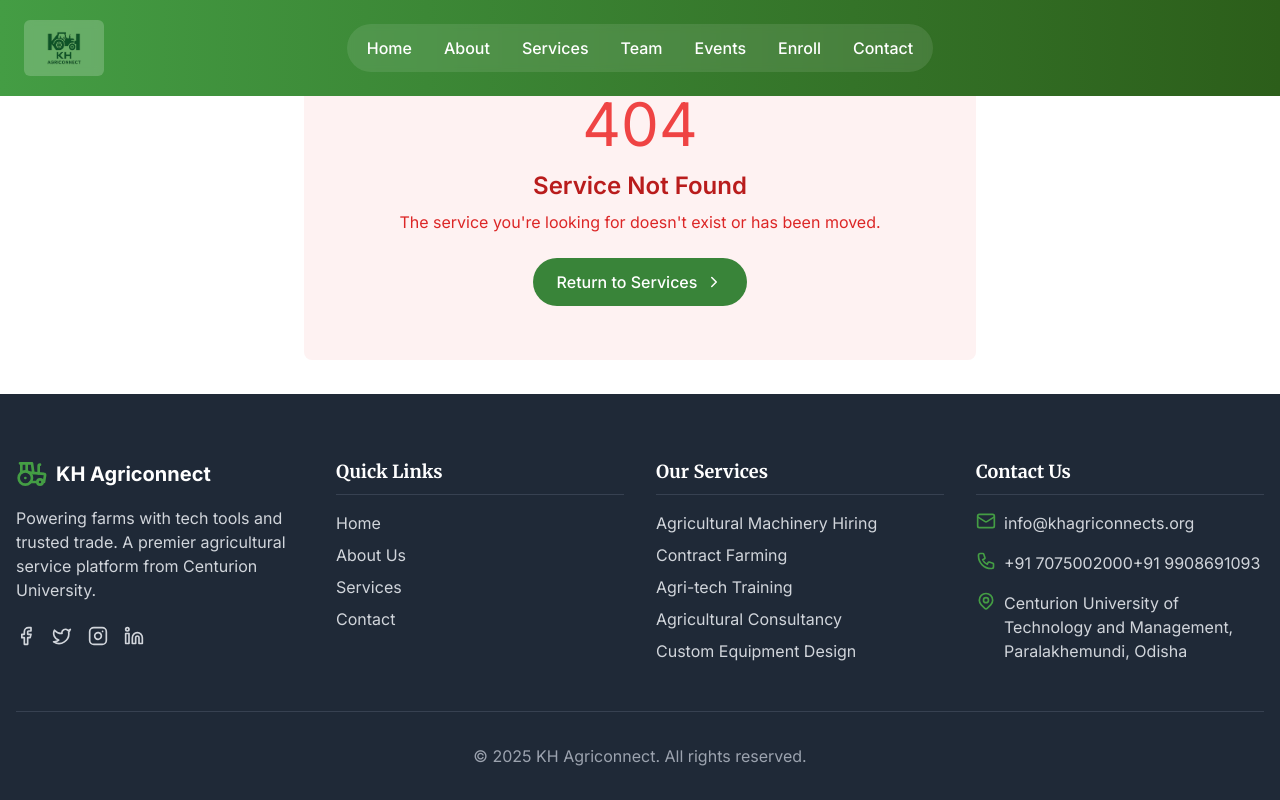
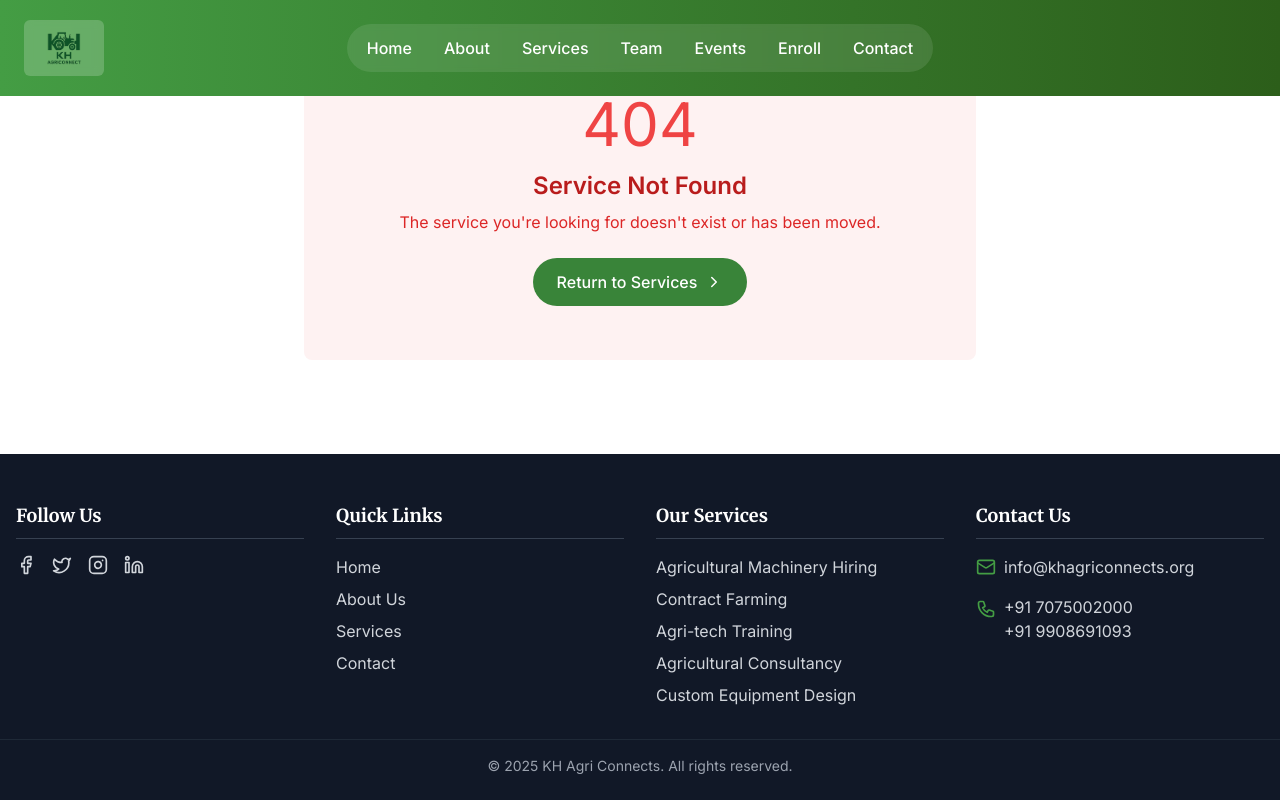
Before and after one commit to 10sandeep/KH-Agriconnects, a React (Vite) app: page /service in a window 1280 px wide. Built offline with nearby package versions, Linux system fonts and the light colour scheme.

Commit message:
Refactor Footer component for improved structure

```diff
--- a/src/components/Footer.tsx
+++ b/src/components/Footer.tsx
@@ -1,113 +1,157 @@
-import React from 'react';
-import { Tractor, Facebook, Twitter, Instagram, Linkedin, Mail } from 'lucide-react';
+import React from "react";
+import { Facebook, Twitter, Instagram, Linkedin, Mail } from "lucide-react";
 
-const Footer: React.FC = () => {
-  const currentYear = new Date().getFullYear();
+const Footer = () => {
+  return (
+    <footer className="bg-gray-900 text-white pt-12 pb-6">
+      <div className="max-w-7xl mx-auto px-4 grid md:grid-cols-4 gap-8">
 
-  return (
-    <footer className="bg-gray-800 text-white">
-      <div className="container mx-auto px-4 pt-16 pb-8">
-        <div className="grid grid-cols-1 md:grid-cols-2 lg:grid-cols-4 gap-8 mb-12">
+        {/* Social Section */}
         <div>
-            <div className="flex items-center space-x-2 mb-4">
-              <Tractor size={32} className="text-green-500" />
-              <span className="text-xl font-bold">KH Agriconnect</span>
-            </div>
-            <p className="text-gray-300 mb-6">
-              Powering farms with tech tools and trusted trade. A premier agricultural service platform from Centurion University.
-            </p>
+          <h3 className="text-lg font-bold mb-4 border-b border-gray-700 pb-2">
+            Follow Us
+          </h3>
+
           <div className="flex space-x-4">
             <a href="#" className="text-gray-300 hover:text-white transition-colors">
               <Facebook size={20} />
             </a>
+
             <a href="#" className="text-gray-300 hover:text-white transition-colors">
               <Twitter size={20} />
             </a>
+
             <a href="#" className="text-gray-300 hover:text-white transition-colors">
               <Instagram size={20} />
             </a>
+
             <a href="#" className="text-gray-300 hover:text-white transition-colors">
               <Linkedin size={20} />
             </a>
           </div>
         </div>
 
+        {/* Quick Links */}
         <div>
-            <h3 className="text-lg font-bold mb-4 border-b border-gray-700 pb-2">Quick Links</h3>
+          <h3 className="text-lg font-bold mb-4 border-b border-gray-700 pb-2">
+            Quick Links
+          </h3>
+
           <ul className="space-y-2">
             <li>
-                <a href="#home" className="text-gray-300 hover:text-white transition-colors">Home</a>
+              <a href="#home" className="text-gray-300 hover:text-white transition-colors">
+                Home
+              </a>
             </li>
+
             <li>
-                <a href="#about" className="text-gray-300 hover:text-white transition-colors">About Us</a>
+              <a href="#about" className="text-gray-300 hover:text-white transition-colors">
+                About Us
+              </a>
             </li>
+
             <li>
-                <a href="#services" className="text-gray-300 hover:text-white transition-colors">Services</a>
+              <a href="#services" className="text-gray-300 hover:text-white transition-colors">
+                Services
+              </a>
             </li>
-              {/* <li>
-                <a href="#testimonials" className="text-gray-300 hover:text-white transition-colors">Success Stories</a>
-              </li> */}
+
             <li>
-                <a href="#contact" className="text-gray-300 hover:text-white transition-colors">Contact</a>
+              <a href="#contact" className="text-gray-300 hover:text-white transition-colors">
+                Contact
+              </a>
             </li>
           </ul>
         </div>
 
+        {/* Services */}
         <div>
-            <h3 className="text-lg font-bold mb-4 border-b border-gray-700 pb-2">Our Services</h3>
+          <h3 className="text-lg font-bold mb-4 border-b border-gray-700 pb-2">
+            Our Services
+          </h3>
+
           <ul className="space-y-2">
             <li>
-                <a href="#services" className="text-gray-300 hover:text-white transition-colors">Agricultural Machinery Hiring</a>
+              <a href="#services" className="text-gray-300 hover:text-white transition-colors">
+                Agricultural Machinery Hiring
+              </a>
             </li>
+
             <li>
-                <a href="#services" className="text-gray-300 hover:text-white transition-colors">Contract Farming</a>
+              <a href="#services" className="text-gray-300 hover:text-white transition-colors">
+                Contract Farming
+              </a>
             </li>
+
             <li>
-                <a href="#services" className="text-gray-300 hover:text-white transition-colors">Agri-tech Training</a>
+              <a href="#services" className="text-gray-300 hover:text-white transition-colors">
+                Agri-tech Training
+              </a>
             </li>
+
             <li>
-                <a href="#services" className="text-gray-300 hover:text-white transition-colors">Agricultural Consultancy</a>
+              <a href="#services" className="text-gray-300 hover:text-white transition-colors">
+                Agricultural Consultancy
+              </a>
             </li>
+
             <li>
-                <a href="#services" className="text-gray-300 hover:text-white transition-colors">Custom Equipment Design</a>
+              <a href="#services" className="text-gray-300 hover:text-white transition-colors">
+                Custom Equipment Design
+              </a>
             </li>
           </ul>
         </div>
 
+        {/* Contact */}
         <div>
-            <h3 className="text-lg font-bold mb-4 border-b border-gray-700 pb-2">Contact Us</h3>
+          <h3 className="text-lg font-bold mb-4 border-b border-gray-700 pb-2">
+            Contact Us
+          </h3>
+
           <ul className="space-y-4">
-              <li className="flex">
+
+            {/* Email */}
+            <li className="flex items-center">
               <Mail size={20} className="mr-2 text-green-500 flex-shrink-0" />
               <span className="text-gray-300">info@khagriconnects.org</span>
             </li>
+
+            {/* Phone */}
             <li className="flex">
-                <svg xmlns="http://www.w3.org/2000/svg" className="h-5 w-5 mr-2 text-green-500 flex-shrink-0" fill="none" viewBox="0 0 24 24" stroke="currentColor">
-                  <path strokeLinecap="round" strokeLinejoin="round" strokeWidth={2} d="M3 5a2 2 0 012-2h3.28a1 1 0 01.948.684l1.498 4.493a1 1 0 01-.502 1.21l-2.257 1.13a11.042 11.042 0 005.516 5.516l1.13-2.257a1 1 0 011.21-.502l4.493 1.498a1 1 0 01.684.949V19a2 2 0 01-2 2h-1C9.716 21 3 14.284 3 6V5z" />
+              <svg
+                xmlns="http://www.w3.org/2000/svg"
+                className="h-5 w-5 mr-2 text-green-500 flex-shrink-0 mt-1"
+                fill="none"
+                viewBox="0 0 24 24"
+                stroke="currentColor"
+              >
+                <path
+                  strokeLinecap="round"
+                  strokeLinejoin="round"
+                  strokeWidth={2}
+                  d="M3 5a2 2 0 012-2h3.28a1 1 0 01.948.684l1.498 4.493a1 1 0 01-.502 1.21l-2.257 1.13a11.042 11.042 0 005.516 5.516l1.13-2.257a1 1 0 011.21-.502l4.493 1.498a1 1 0 01.684.949V19a2 2 0 01-2 2h-1C9.716 21 3 14.284 3 6V5z"
+                />
               </svg>
-                <span className="text-gray-300">+91 7075002000</span> <br/>
-<span className="text-gray-300">+91 9908691093</span>
 
+              <div className="text-gray-300">
+                <a href="tel:+917075002000" className="block hover:text-white">
+                  +91 7075002000
+                </a>
+
+                <a href="tel:+919908691093" className="block hover:text-white">
+                  +91 9908691093
+                </a>
+              </div>
             </li>
-              <li className="flex">
-                <svg xmlns="http://www.w3.org/2000/svg" className="h-5 w-5 mr-2 text-green-500 flex-shrink-0" fill="none" viewBox="0 0 24 24" stroke="currentColor">
-                  <path strokeLinecap="round" strokeLinejoin="round" strokeWidth={2} d="M17.657 16.657L13.414 20.9a1.998 1.998 0 01-2.827 0l-4.244-4.243a8 8 0 1111.314 0z" />
-                  <path strokeLinecap="round" strokeLinejoin="round" strokeWidth={2} d="M15 11a3 3 0 11-6 0 3 3 0 016 0z" />
-                </svg>
-                <span className="text-gray-300">
-                  Centurion University of Technology and Management, Paralakhemundi, Odisha
-                </span>
-              </li>
+
           </ul>
         </div>
       </div>
 
-        <div className="border-t border-gray-700 pt-8">
-          <div className="text-center text-gray-400">
-            <p>&copy; {currentYear} KH Agriconnect. All rights reserved.</p>
-
-          </div>
-        </div>
+      {/* Bottom */}
+      <div className="border-t border-gray-800 mt-8 pt-4 text-center text-gray-400 text-sm">
+        © {new Date().getFullYear()} KH Agri Connects. All rights reserved.
       </div>
     </footer>
   );
```
Lines whose indentation alone changed are shown as unchanged.
